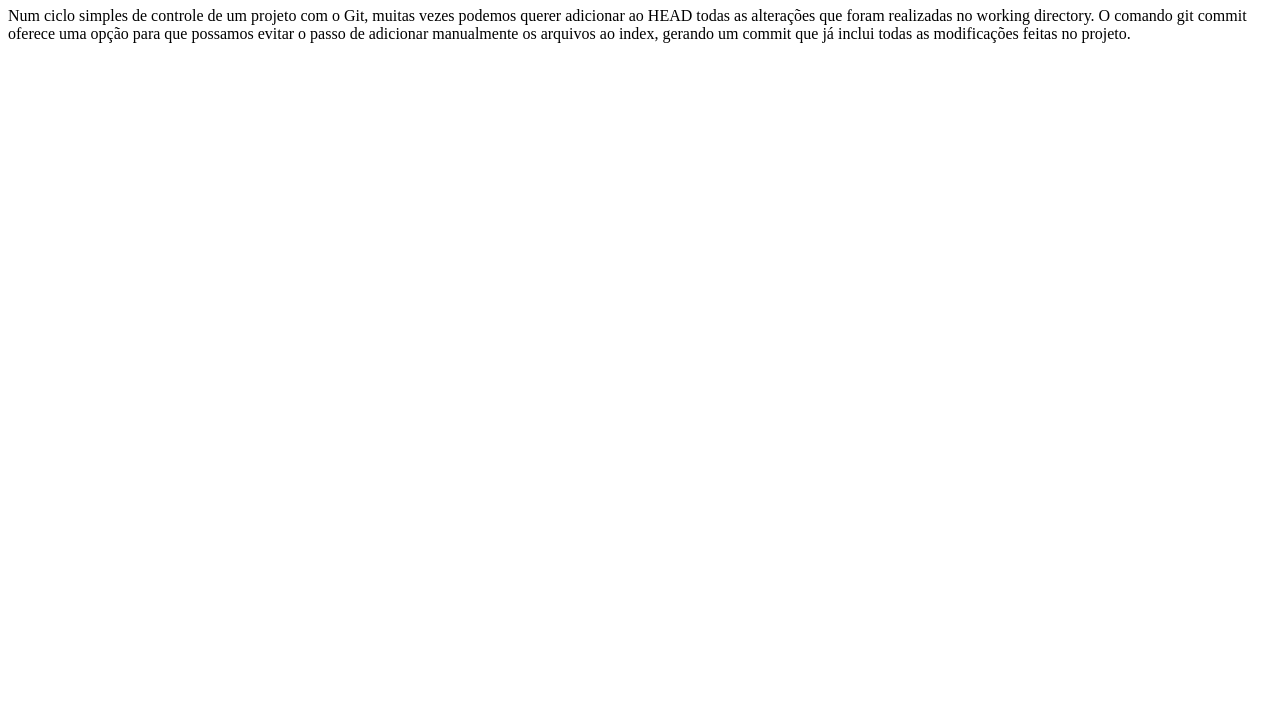
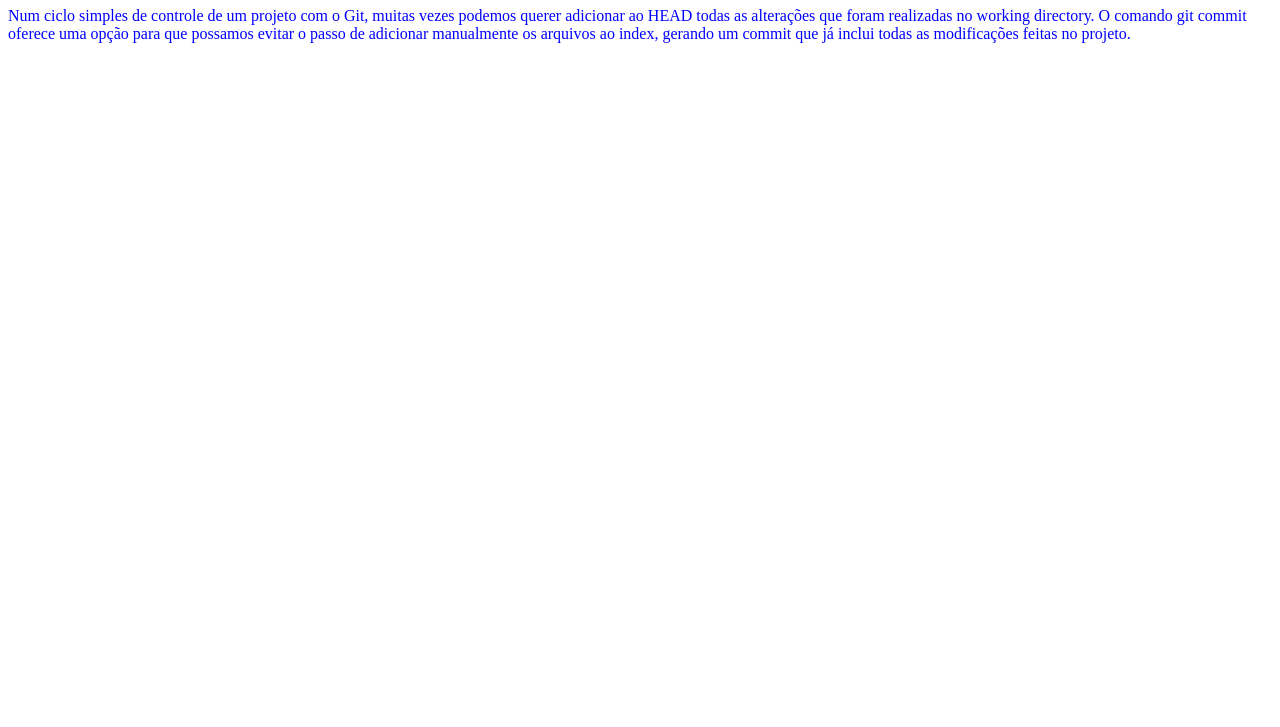
Before and after one commit to PedroHeenrique/curso-git, a plain HTML site: page index.html in a window 1280 px wide. Shown: the part 73-800 px from the top of the page. Drawn offline with Linux system fonts and the light colour scheme.

Commit message:
Cor do texto alterada

```diff
--- a/index.html
+++ b/index.html
@@ -8,7 +8,7 @@
 
 <h1> Destino Programador Java Super Senior</h1>
 
-<text>
+<text style = "color: blue" >
 Num ciclo simples de controle de um projeto com o Git, muitas vezes podemos querer adicionar ao
 HEAD todas as alterações que foram realizadas no working directory. O comando git commit oferece
 uma opção para que possamos evitar o passo de adicionar manualmente os arquivos ao index, gerando
```
